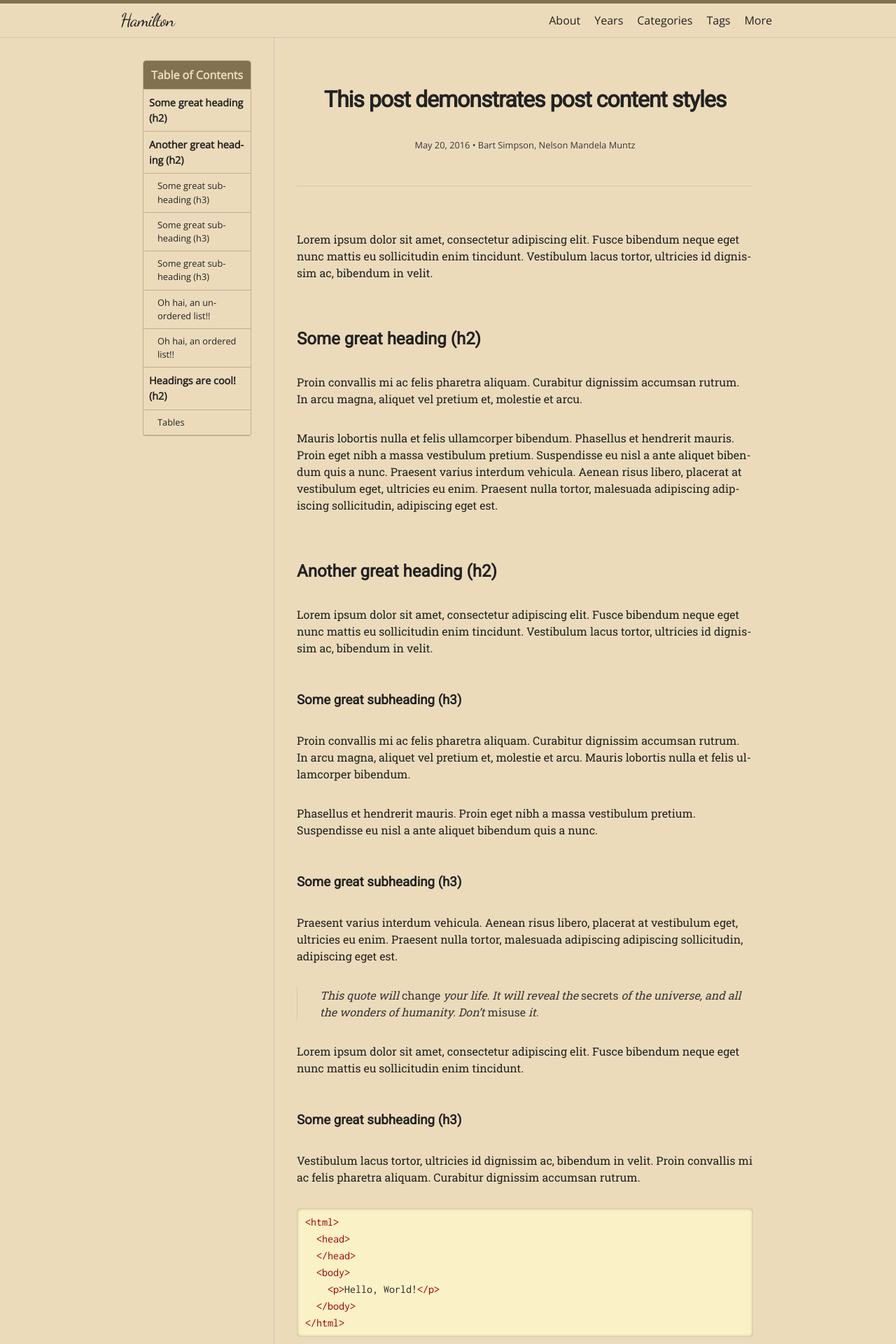
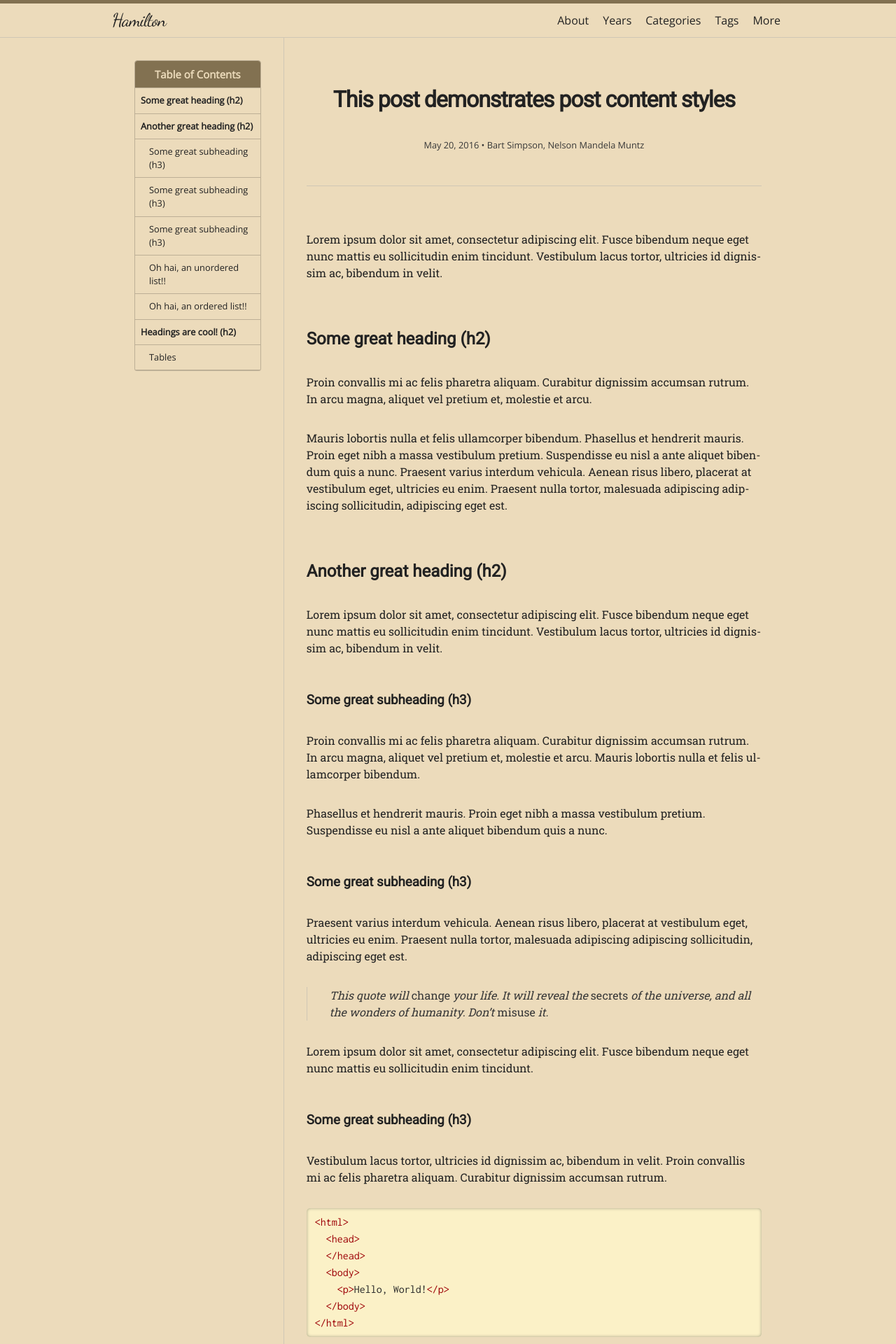
Before and after one commit to zivong/jekyll-theme-hamilton, a Jekyll site: the page built from _posts/2016-05-20-this-post-demonstrates-post-content-styles.md, in a window 1280 px wide. Shown: the top 1920 px of the page at 70% size. Built offline with Jekyll 4.4.1, drawn with Linux system fonts in a browser that asks for light colours; nearby versions of some CDN libraries; some web fonts are replaced.

Commit message:
Slightly adjust layout and font size

```diff
--- a/_includes/sidebar-toc.html
+++ b/_includes/sidebar-toc.html
@@ -1,4 +1,4 @@
-<h2 class="toc-title">Table of Contents</h2>
+<h3 class="toc-title">Table of Contents</h3>
 <nav class="toc-nav">
   {% include toc.html html=content h_min=2 h_max=3 class="toc" %}
 </nav>
--- a/_sass/hamilton/layout.scss
+++ b/_sass/hamilton/layout.scss
@@ -181,11 +181,11 @@
  */
 .site-body {
   display: grid;
-  grid-template-columns: calc(#{$content-width} * 0.22) 1fr;
+  grid-template-columns: calc(#{$content-width} * 0.24) 1fr;
   overflow: hidden;
 
   @include media-query($on-medium) {
-    grid-template-columns: calc(#{$content-width} * 0.15) 1fr;
+    grid-template-columns: calc(#{$content-width} * 0.18) 1fr;
   }
 
   @include media-query($on-small) {
@@ -268,7 +268,6 @@ ul.social-icons {
 }
 
 .toc-title {
-  @include relative-font-size(1);
   text-align: center;
   font-weight: bold;
   border: 1px solid;
@@ -305,7 +304,6 @@ ul.social-icons {
     list-style: none;
 
     li a {
-      @include relative-font-size(0.9);
       font-weight: bold;
       border-bottom: 1px solid;
       padding: 0.5rem;
@@ -313,7 +311,6 @@ ul.social-icons {
   }
 
   li ul li a {
-    @include relative-font-size(0.8);
     font-weight: normal;
     padding-left: 1.25rem;
   }
--- a/_sass/hamilton/variables.scss
+++ b/_sass/hamilton/variables.scss
@@ -9,8 +9,8 @@ $base-line-height:  1.5 !default;
 
 // Layouts
 $spacing-unit:      2rem !default;
-$content-width:     1000px !default;
+$content-width:     1024px !default;
 
 $on-small:          600px !default;
 $on-medium:         800px !default;
-$on-large:          1000px !default;
+$on-large:          1024px !default;
```
